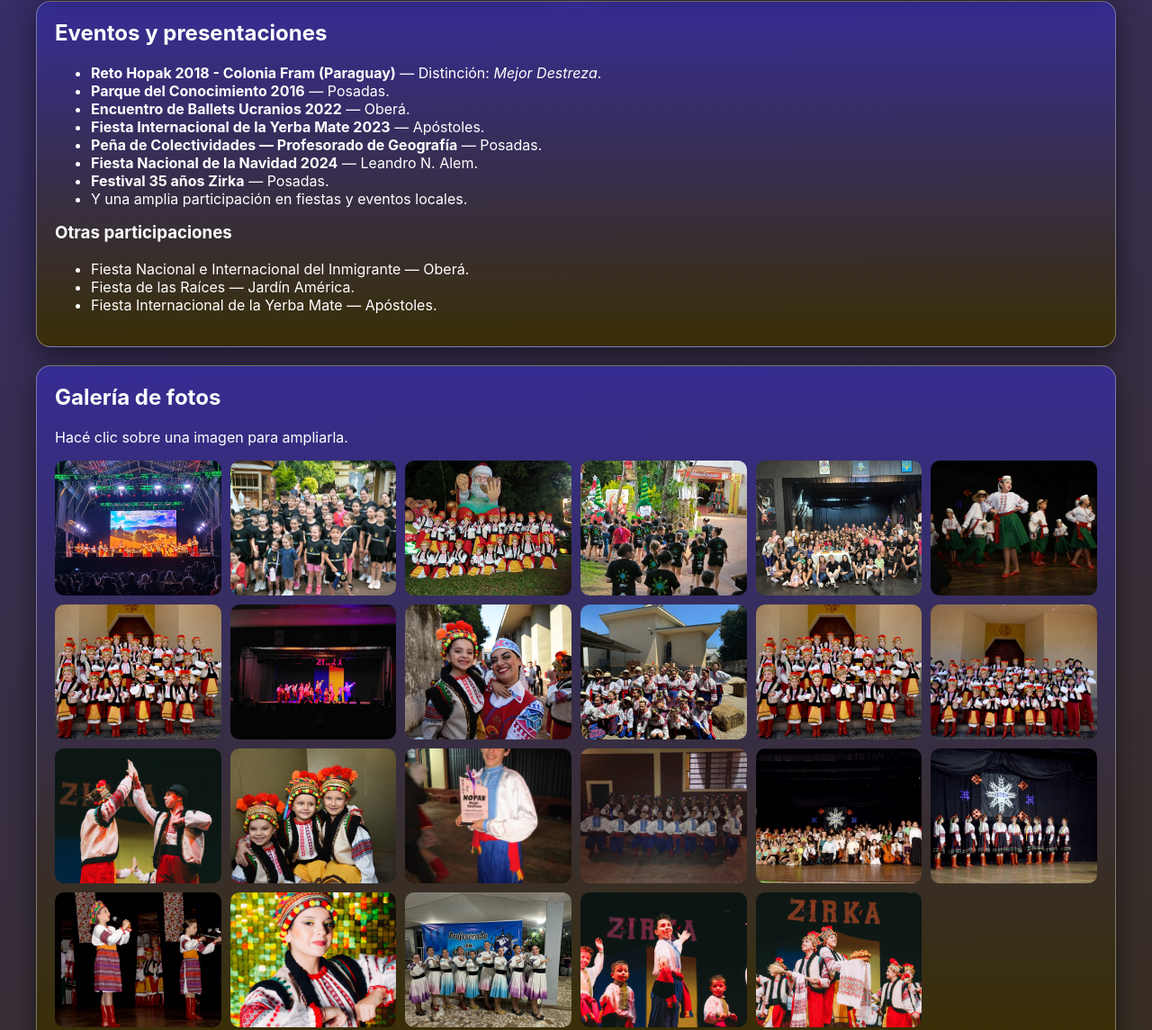
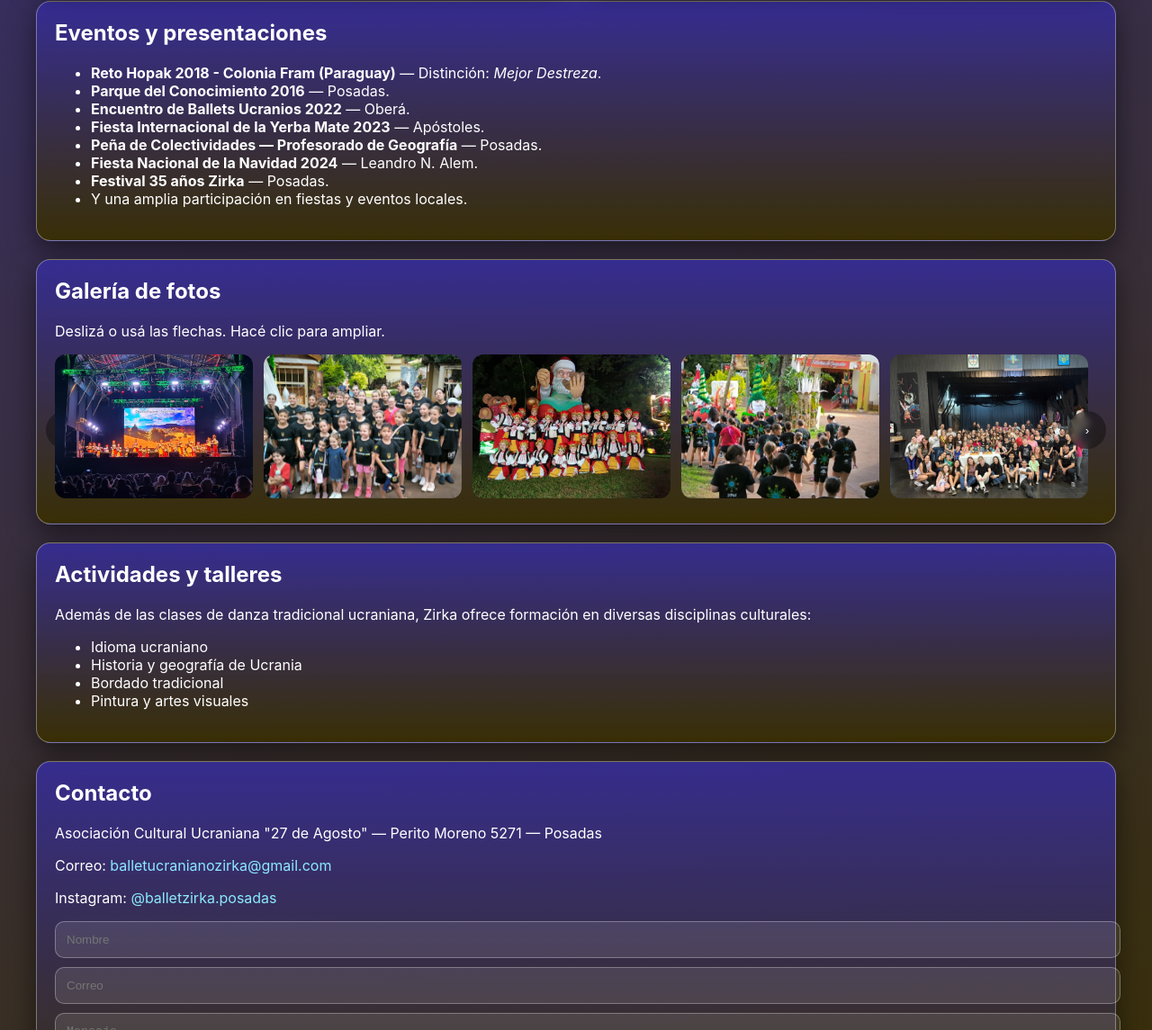
Before and after one commit to SimonNivia/BalletZirka, a plain HTML site: page index.html in a window 1280 px wide. Shown: the part 1337-2482 px from the top of the page at 90% size. Drawn offline with Linux system fonts and the light colour scheme.

Commit message:
Update index.html
otón flotante de WhatsApp + imagenes con carrusel

```diff
--- a/index.html
+++ b/index.html
@@ -31,9 +31,18 @@
     .card{background:linear-gradient(180deg,rgba(54,45,159,.85) 0%, rgba(57,47,2,.95) 100%);padding:20px;border-radius:16px;margin-top:20px;border:1px solid rgba(255,255,255,.35);box-shadow:0 10px 30px rgba(0,0,0,.5)}
     .grid{display:grid;gap:20px}
     .two{grid-template-columns:repeat(auto-fit, minmax(300px, 1fr))}
-    .gallery{display:grid;grid-template-columns:repeat(auto-fill,minmax(160px,1fr));gap:10px}
-    .gallery img{width:100%;height:150px;object-fit:cover;border-radius:10px;transition:.3s;animation:fadeInUp .6s ease forwards;cursor:pointer}
-    .gallery img:hover{transform:scale(1.05)}
+    /* --- Carrusel --- */
+    .carousel{position:relative}
+    .carousel-track{display:flex;gap:12px;overflow-x:auto;scroll-snap-type:x mandatory;padding-bottom:8px}
+    .carousel-track::-webkit-scrollbar{height:10px}
+    .carousel-track::-webkit-scrollbar-thumb{background:rgba(255,255,255,.25);border-radius:10px}
+    .carousel-item{flex:0 0 auto;width:220px;scroll-snap-align:start;border-radius:12px;overflow:hidden;position:relative}
+    .carousel-item img{width:100%;height:160px;object-fit:cover;display:block;cursor:pointer;transition:.25s;animation:fadeInUp .6s ease both}
+    .carousel-item img:hover{transform:scale(1.03)}
+    .cbtn{position:absolute;top:50%;transform:translateY(-50%);border:none;border-radius:50%;width:42px;height:42px;cursor:pointer;background:rgba(0,0,0,.35);backdrop-filter:blur(4px);color:#fff;display:grid;place-items:center}
+    .cprev{left:-10px}
+    .cnext{right:-10px}
+    @media(max-width:640px){.carousel-item{width:70vw}.cprev{left:0}.cnext{right:0}}
     /* Lightbox */
     .lightbox{position:fixed;inset:0;background:rgba(0,0,0,.9);display:none;align-items:center;justify-content:center;z-index:9999}
     .lightbox img{max-width:90vw;max-height:85vh;border-radius:12px;box-shadow:0 0 30px rgba(255,255,255,.3);animation:fadeIn .4s ease both}
@@ -42,6 +51,11 @@
     .btn{padding:12px 20px;border:none;border-radius:10px;cursor:pointer;font-weight:700;background:linear-gradient(135deg,#4a3be0 0%, #21c36f 60%, #023903 100%);color:#fff;box-shadow:0 10px 22px rgba(0,0,0,.3)}
     .field{width:100%;padding:12px;border-radius:10px;background:rgba(255,255,255,.1);color:#fff;border:1px solid rgba(255,255,255,.3);margin-bottom:10px}
     footer{text-align:center;padding:30px 0;color:#ccc}
+    /* WhatsApp FAB */
+    .fab-whatsapp{position:fixed;right:18px;bottom:18px;z-index:10000;display:flex;align-items:center;gap:10px;text-decoration:none}
+    .fab-whatsapp .bubble{background:linear-gradient(135deg,#25d366,#128c7e);width:56px;height:56px;border-radius:50%;display:grid;place-items:center;box-shadow:0 12px 26px rgba(0,0,0,.35);border:1px solid rgba(255,255,255,.2)}
+    .fab-whatsapp .label{background:rgba(0,0,0,.35);backdrop-filter:blur(4px);padding:8px 12px;border-radius:10px;color:#fff;font-weight:700;border:1px solid rgba(255,255,255,.2)}
+    .fab-whatsapp svg{width:28px;height:28px;fill:#fff}
     @keyframes fadeInUp{from{opacity:0;transform:translateY(10px)}to{opacity:1;transform:none}}
     @keyframes fadeIn{from{opacity:0}to{opacity:1}}
     @media(max-width:768px){
@@ -140,43 +154,51 @@
           <li><strong>Festival 35 años Zirka</strong> — Posadas.</li>
           <li>Y una amplia participación en fiestas y eventos locales.</li>
         </ul>
-        <h3>Otras participaciones</h3>
-        <ul>
-          <li>Fiesta Nacional e Internacional del Inmigrante — Oberá.</li>
-          <li>Fiesta de las Raíces — Jardín América.</li>
-          <li>Fiesta Internacional de la Yerba Mate — Apóstoles.</li>
-        </ul>
       </div>
     </section>
 
+    <!-- Galería carrusel -->
     <section id="galeria">
       <div class="card">
         <h2>Galería de fotos</h2>
-        <p>Hacé clic sobre una imagen para ampliarla.</p>
-        <div class="gallery" id="gal">
-          <img src="img/zirka-1.jpg.jpeg" alt="Galería 1">
-          <img src="img/zirka-2.jpg.jpeg" alt="Galería 2">
-          <img src="img/zirka-3.jpg.jpeg" alt="Galería 3">
-          <img src="img/zirka-4.jpg.jpeg" alt="Galería 4">
-          <img src="img/zirka-5.jpg.jpeg" alt="Galería 5">
-          <img src="img/zirka-6.jpg.jpeg" alt="Galería 6">
-          <img src="img/zirka-7.jpg.jpeg" alt="Galería 7">
-          <img src="img/zirka-8.jpg.jpeg" alt="Galería 8">
-          <img src="img/zirka-9.jpg.jpeg" alt="Galería 9">
-          <img src="img/zirka-10.jpg.jpeg" alt="Galería 10">
-          <img src="img/zirka-11.jpg.jpeg" alt="Galería 11">
-          <img src="img/zirka-12.jpg.jpeg" alt="Galería 12">
-          <img src="img/zirka-13.jpg.jpeg" alt="Galería 13">
-          <img src="img/zirka-14.jpg.jpeg" alt="Galería 14">
-          <img src="img/zirka-15.jpg.jpeg" alt="Galería 15">
-          <img src="img/zirka-16.jpg.jpeg" alt="Galería 16">
-          <img src="img/zirka-17.jpg.jpeg" alt="Galería 17">
-          <img src="img/zirka-18.jpg.jpeg" alt="Galería 18">
-          <img src="img/zirka-19.jpg.jpeg" alt="Galería 19">
-          <img src="img/zirka-20.jpg.jpeg" alt="Galería 20">
-          <img src="img/zirka-21.jpg.jpeg" alt="Galería 21">
-          <img src="img/zirka-22.jpg.jpeg" alt="Galería 22">
-          <img src="img/zirka-23.jpg.jpeg" alt="Galería 23">
+        <p>Deslizá o usá las flechas. Hacé clic para ampliar.</p>
+
+        <div class="carousel">
+          <button class="cbtn cprev" aria-label="Anterior" title="Anterior">‹</button>
+          <div class="carousel-track" id="track">
+            <!-- 1..30 -->
+            <div class="carousel-item"><img src="img/zirka-1.jpg.jpeg"  alt="Galería 1"></div>
+            <div class="carousel-item"><img src="img/zirka-2.jpg.jpeg"  alt="Galería 2"></div>
+            <div class="carousel-item"><img src="img/zirka-3.jpg.jpeg"  alt="Galería 3"></div>
+            <div class="carousel-item"><img src="img/zirka-4.jpg.jpeg"  alt="Galería 4"></div>
+            <div class="carousel-item"><img src="img/zirka-5.jpg.jpeg"  alt="Galería 5"></div>
+            <div class="carousel-item"><img src="img/zirka-6.jpg.jpeg"  alt="Galería 6"></div>
+            <div class="carousel-item"><img src="img/zirka-7.jpg.jpeg"  alt="Galería 7"></div>
+            <div class="carousel-item"><img src="img/zirka-8.jpg.jpeg"  alt="Galería 8"></div>
+            <div class="carousel-item"><img src="img/zirka-9.jpg.jpeg"  alt="Galería 9"></div>
+            <div class="carousel-item"><img src="img/zirka-10.jpg.jpeg" alt="Galería 10"></div>
+            <div class="carousel-item"><img src="img/zirka-11.jpg.jpeg" alt="Galería 11"></div>
+            <div class="carousel-item"><img src="img/zirka-12.jpg.jpeg" alt="Galería 12"></div>
+            <div class="carousel-item"><img src="img/zirka-13.jpg.jpeg" alt="Galería 13"></div>
+            <div class="carousel-item"><img src="img/zirka-14.jpg.jpeg" alt="Galería 14"></div>
+            <div class="carousel-item"><img src="img/zirka-15.jpg.jpeg" alt="Galería 15"></div>
+            <div class="carousel-item"><img src="img/zirka-16.jpg.jpeg" alt="Galería 16"></div>
+            <div class="carousel-item"><img src="img/zirka-17.jpg.jpeg" alt="Galería 17"></div>
+            <div class="carousel-item"><img src="img/zirka-18.jpg.jpeg" alt="Galería 18"></div>
+            <div class="carousel-item"><img src="img/zirka-19.jpg.jpeg" alt="Galería 19"></div>
+            <div class="carousel-item"><img src="img/zirka-20.jpg.jpeg" alt="Galería 20"></div>
+            <div class="carousel-item"><img src="img/zirka-21.jpg.jpeg" alt="Galería 21"></div>
+            <div class="carousel-item"><img src="img/zirka-22.jpg.jpeg" alt="Galería 22"></div>
+            <div class="carousel-item"><img src="img/zirka-23.jpg.jpeg" alt="Galería 23"></div>
+            <div class="carousel-item"><img src="img/zirka-24.jpg.jpeg" alt="Galería 24"></div>
+            <div class="carousel-item"><img src="img/zirka-25.jpg.jpeg" alt="Galería 25"></div>
+            <div class="carousel-item"><img src="img/zirka-26.jpg.jpeg" alt="Galería 26"></div>
+            <div class="carousel-item"><img src="img/zirka-27.jpg.jpeg" alt="Galería 27"></div>
+            <div class="carousel-item"><img src="img/zirka-28.jpg.jpeg" alt="Galería 28"></div>
+            <div class="carousel-item"><img src="img/zirka-29.jpg.jpeg" alt="Galería 29"></div>
+            <div class="carousel-item"><img src="img/zirka-30.jpg.jpeg" alt="Galería 30"></div>
+          </div>
+          <button class="cbtn cnext" aria-label="Siguiente" title="Siguiente">›</button>
         </div>
       </div>
     </section>
@@ -215,6 +237,15 @@
     <img src="" alt="Imagen ampliada">
   </div>
 
+  <!-- Botón flotante WhatsApp (Cristian) -->
+  <a class="fab-whatsapp" href="https://wa.me/543754456239?text=Hola%20Cristian%2C%20me%20gustar%C3%ADa%20hacer%20una%20consulta%20sobre%20el%20Ballet%20Zirka." target="_blank" rel="noopener" aria-label="Chatear por WhatsApp con Cristian">
+    <span class="label">WhatsApp Cristian</span>
+    <span class="bubble" aria-hidden="true">
+      <!-- ícono WhatsApp -->
+      <svg viewBox="0 0 32 32"><path d="M19.11 17.57c-.26-.13-1.54-.76-1.78-.85-.24-.09-.41-.13-.58.13-.17.26-.67.85-.82 1.02-.15.17-.3.2-.56.07-.26-.13-1.11-.41-2.12-1.31-.78-.69-1.31-1.54-1.47-1.8-.15-.26-.02-.4.11-.53.11-.11.26-.3.39-.45.13-.15.17-.26.26-.43.09-.17.04-.32-.02-.45-.06-.13-.58-1.4-.8-1.92-.21-.5-.42-.43-.58-.44h-.5c-.17 0-.45.06-.69.32-.24.26-.9.87-.9 2.12s.92 2.46 1.06 2.63c.13.17 1.81 2.77 4.39 3.89.61.26 1.09.41 1.46.53.61.19 1.17.16 1.61.1.49-.07 1.54-.62 1.76-1.22.22-.6.22-1.12.15-1.22-.06-.1-.24-.17-.5-.3zM26.66 5.34C23.86 2.54 20.1 1 16.09 1 8.16 1 1.86 7.31 1.86 15.24c0 2.47.64 4.87 1.87 6.98L1 31l8-2.08c2.06 1.12 4.39 1.71 6.77 1.71 7.93 0 14.24-6.31 14.24-14.24 0-3.99-1.54-7.77-4.35-10.57zM16.77 28.1c-2.19 0-4.33-.59-6.19-1.71l-.44-.26-4.76 1.24 1.27-4.65-.29-.48c-1.19-1.94-1.82-4.16-1.82-6.48 0-6.86 5.58-12.44 12.44-12.44 3.33 0 6.47 1.3 8.83 3.65 2.35 2.35 3.65 5.49 3.65 8.83 0 6.86-5.58 12.44-12.44 12.44z"/></svg>
+    </span>
+  </a>
+
   <footer>
     © <span id="year"></span> Ballet Zirka — Asociación Cultural Ucraniana "27 de Agosto" — Posadas
   </footer>
@@ -235,19 +266,16 @@
       btn.setAttribute('aria-expanded','false');
     }));
 
-    // Lightbox funcional
+    // Lightbox
     const lightbox = document.getElementById('lightbox');
     const lightboxImg = lightbox.querySelector('img');
-    const galleryImgs = document.querySelectorAll('.gallery img');
-
+    const galleryImgs = document.querySelectorAll('.carousel-item img');
     galleryImgs.forEach(img => {
       img.addEventListener('click', () => {
         lightboxImg.src = img.src;
         lightbox.classList.add('active');
       });
     });
-
-    // Cerrar al hacer click fuera de la imagen o presionar ESC
     lightbox.addEventListener('click', (e) => {
       if (e.target !== lightboxImg) {
         lightbox.classList.remove('active');
@@ -260,6 +288,34 @@
         lightboxImg.src = '';
       }
     });
+
+    // Carrusel: flechas + drag + accesibilidad
+    const track = document.getElementById('track');
+    const prev = document.querySelector('.cprev');
+    const next = document.querySelector('.cnext');
+
+    const itemWidth = () => track.querySelector('.carousel-item')?.getBoundingClientRect().width || 220;
+    const scrollStep = () => itemWidth() + 12;
+
+    prev.addEventListener('click', () => track.scrollBy({left: -scrollStep(), behavior: 'smooth'}));
+    next.addEventListener('click', () => track.scrollBy({left:  scrollStep(), behavior: 'smooth'}));
+
+    // Drag / Swipe
+    let isDown = false, startX, scrollLeft;
+    track.addEventListener('mousedown', (e)=>{isDown=true;startX=e.pageX-track.offsetLeft;scrollLeft=track.scrollLeft});
+    track.addEventListener('mouseleave', ()=>isDown=false);
+    track.addEventListener('mouseup',   ()=>isDown=false);
+    track.addEventListener('mousemove', (e)=>{
+      if(!isDown) return;
+      e.preventDefault();
+      const x = e.pageX-track.offsetLeft;
+      const walk = (x-startX)*1.2;
+      track.scrollLeft = scrollLeft - walk;
+    });
+    // Touch
+    let tsX=0, tsSL=0;
+    track.addEventListener('touchstart',(e)=>{tsX=e.touches[0].pageX;tsSL=track.scrollLeft},{passive:true});
+    track.addEventListener('touchmove',(e)=>{const dx=e.touches[0].pageX-tsX;track.scrollLeft=tsSL-dx},{passive:true});
   </script>
 </body>
 </html>
```
